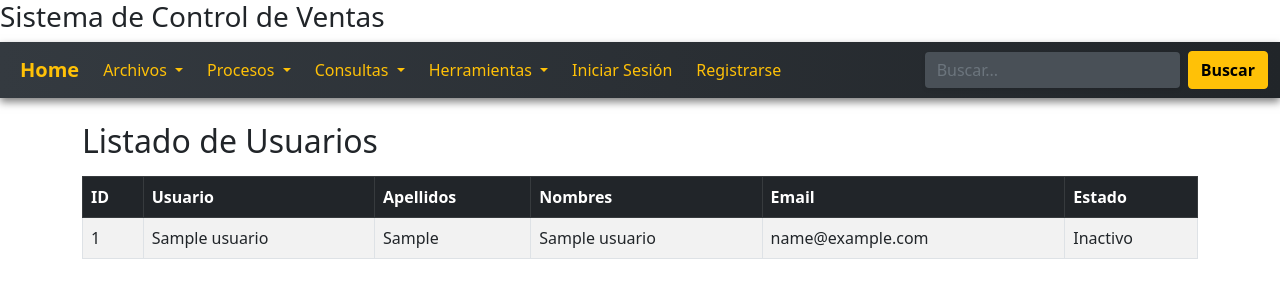
After one commit to JavierRM1215/Proyecto-Backend, a PHP site: page /sisventas/vista/usuario/listado.php in a window 1280 px wide. The commit adds this page. Shown: the top 300 px of the page. Run offline with PHP 8.4, Linux system fonts and the light colour scheme; tables that the repository leaves empty or names only in its code hold one stand-in row (values such as "Sample post").

Commit message:
Actualizo carpetas y agrego archivos nuevos

```diff
--- a/controlador/usuarioController.php
+++ b/controlador/usuarioController.php
@@ -55,4 +55,9 @@ class UsuarioController {
     $update = $pdo->prepare("UPDATE usuarios SET password = ? WHERE nomusuario = ?");
     return $update->execute([$hash, $usuario]);
 }
+
+public function listarUsuarios() {
+    return $this->modelo->obtenerTodos();
 }
+
+}
--- a/modelo/usuario.php
+++ b/modelo/usuario.php
@@ -35,4 +35,11 @@ class Usuario {
             'email' => $datos['email'] ?? '',
         ]);
     }
+
+    public function obtenerTodos() {
+    $sql = "SELECT idusuario, nomusuario, apellidos, nombres, email, estado FROM usuarios";
+    $stmt = $this->pdo->query($sql);
+    return $stmt->fetchAll(PDO::FETCH_ASSOC);
 }
+
+}
--- a/vista/layout/navbar.php
+++ b/vista/layout/navbar.php
@@ -26,7 +26,7 @@ if (session_status() === PHP_SESSION_NONE) {
             <li><a class="dropdown-item text-info" href="http://localhost/sisventas/vista/cliente/listado.php"><i class="bi bi-people-fill"></i> Clientes</a></li>
             <li><a class="dropdown-item text-info" href="http://localhost/sisventas/vista/proveedor/listado.php"><i class="bi bi-truck"></i> Proveedores</a></li>
             <li><a class="dropdown-item text-info" href="http://localhost/sisventas/vista/categoria/productos_por_categoria.php"><i class="bi bi-tags-fill"></i> Categorías</a></li>
-            <li><a class="dropdown-item text-info" href="#"><i class="bi bi-person-lines-fill"></i> Usuarios</a></li>
+            <li><a class="dropdown-item text-info" href="http://localhost/sisventas/vista/usuario/listado.php"><i class="bi bi-person-lines-fill"></i> Usuarios</a></li>
             <li><hr class="dropdown-divider"></li>
             <li><a class="dropdown-item text-danger fw-bold" href="logout.php"><i class="bi bi-door-closed-fill"></i> Terminar</a></li>
           </ul>
--- /dev/null
+++ b/vista/usuario/listado.php
@@ -0,0 +1,37 @@
+<?php
+require_once $_SERVER['DOCUMENT_ROOT'] . "/sisventas/controlador/UsuarioController.php";
+include_once $_SERVER['DOCUMENT_ROOT'] . "/sisventas/vista/layout/header.php";
+
+$ctrl = new UsuarioController();
+$usuarios = $ctrl->listarUsuarios();
+?>
+
+<div class="container mt-4">
+    <h2>Listado de Usuarios</h2>
+    <table class="table table-bordered table-striped mt-3">
+        <thead class="table-dark">
+            <tr>
+                <th>ID</th>
+                <th>Usuario</th>
+                <th>Apellidos</th>
+                <th>Nombres</th>
+                <th>Email</th>
+                <th>Estado</th>
+            </tr>
+        </thead>
+        <tbody>
+            <?php foreach ($usuarios as $u): ?>
+                <tr>
+                    <td><?= htmlspecialchars($u['idusuario']) ?></td>
+                    <td><?= htmlspecialchars($u['nomusuario']) ?></td>
+                    <td><?= htmlspecialchars($u['apellidos']) ?></td>
+                    <td><?= htmlspecialchars($u['nombres']) ?></td>
+                    <td><?= htmlspecialchars($u['email']) ?></td>
+                    <td><?= ($u['estado'] === 'A') ? 'Activo' : 'Inactivo' ?></td>
+                </tr>
+            <?php endforeach; ?>
+        </tbody>
+    </table>
+</div>
+
+<?php include_once $_SERVER['DOCUMENT_ROOT'] . "/sisventas/vista/layout/footer.php"; ?>
```
